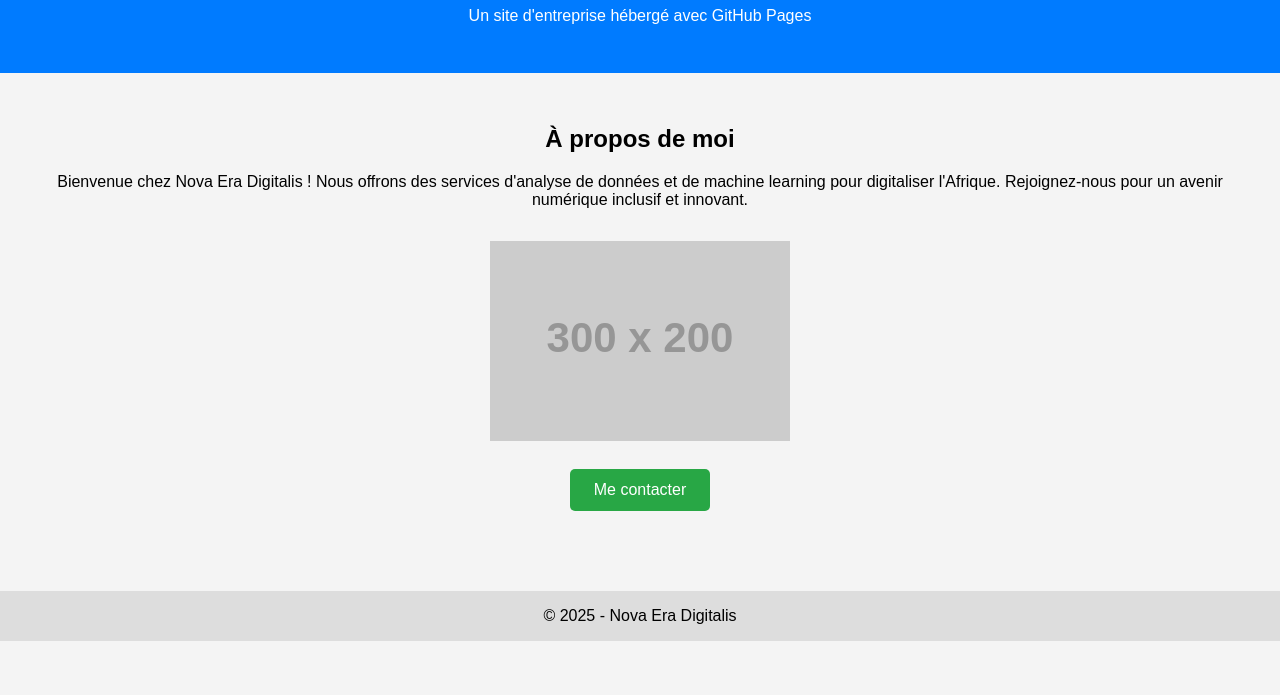
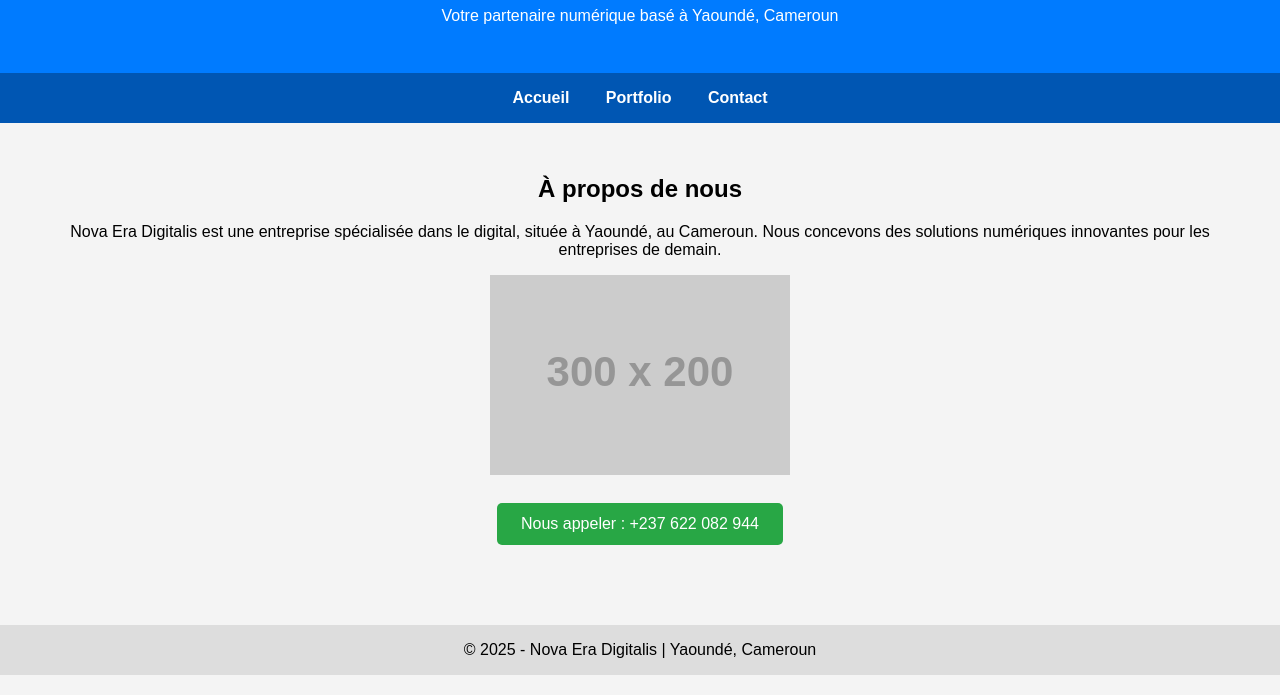
Before and after one commit to Abbebaran/NED.github.io, a plain HTML site: page index.html in a window 1280 px wide. Shown: the part 105-800 px from the top of the page. Drawn offline with Linux system fonts and the light colour scheme; placeholder pictures from the web are drawn by us.

Commit message:
Update index.html

```diff
--- a/index.html
+++ b/index.html
@@ -2,13 +2,13 @@
 <html lang="fr">
 <head>
   <meta charset="UTF-8">
-  <title>Nova Era Digitalis - NED</title>
+  <title>Accueil - Nova Era Digitalis</title>
   <style>
     body {
       font-family: Arial, sans-serif;
-      background-color: #f4f4f4;
       margin: 0;
       padding: 0;
+      background-color: #f4f4f4;
       text-align: center;
     }
     header {
@@ -16,12 +16,21 @@
       color: white;
       padding: 2rem 0;
     }
+    nav {
+      background-color: #0056b3;
+      padding: 1rem 0;
+    }
+    nav a {
+      color: white;
+      margin: 0 1rem;
+      text-decoration: none;
+      font-weight: bold;
+    }
+    nav a:hover {
+      text-decoration: underline;
+    }
     main {
       padding: 2rem;
-    }
-    img {
-      max-width: 300px;
-      margin-top: 1rem;
     }
     .btn {
       display: inline-block;
@@ -41,20 +50,26 @@
 </head>
 <body>
   <header>
-    <h1>Bienvenue chez Nova Era Digitalis !</h1>
-    <p>Un site d'entreprise hébergé avec GitHub Pages</p>
+    <h1>Bienvenue chez Nova Era Digitalis</h1>
+    <p>Votre partenaire numérique basé à Yaoundé, Cameroun</p>
   </header>
+
+  <nav>
+    <a href="index.html">Accueil</a>
+    <a href="portfolio.html">Portfolio</a>
+    <a href="contact.html">Contact</a>
+  </nav>
+
   <main>
-    <h2>À propos de moi</h2>
-    <p>Bienvenue chez Nova Era Digitalis ! Nous offrons des services d'analyse de données et de machine learning pour digitaliser l'Afrique. Rejoignez-nous pour un avenir numérique inclusif et innovant.</p>
+    <h2>À propos de nous</h2>
+    <p>Nova Era Digitalis est une entreprise spécialisée dans le digital, située à Yaoundé, au Cameroun. Nous concevons des solutions numériques innovantes pour les entreprises de demain.</p>
+    <img src="https://via.placeholder.com/300x200.png?text=Nova+Era+Digitalis" alt="Image Nova Era">
+    <br>
+    <a href="tel:+237622082944" class="btn">Nous appeler : +237 622 082 944</a>
+  </main>
 
-    <img src="https://via.placeholder.com/300x200.png?text=Image+exemple" alt="Image exemple">
-
-    <br>
-    <a href="mailto:tonemail@example.com" class="btn">Me contacter</a>
-  </main>
   <footer>
-    &copy; 2025 - Nova Era Digitalis
+    &copy; 2025 - Nova Era Digitalis | Yaoundé, Cameroun
   </footer>
 </body>
 </html>
```
